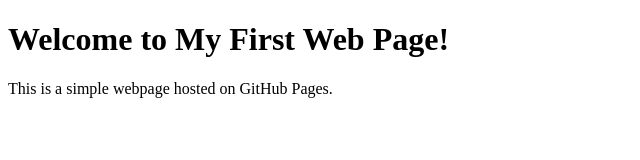
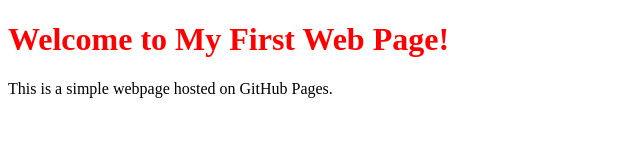
Before and after one commit to shogo-katou/my-first-web-page, a plain HTML site: page index.html in a window 1280 px wide. Shown: the whole page, without its empty margins (0-640 px from the left). Drawn offline with Linux system fonts and the light colour scheme.

Commit message:
Update index.html

```diff
--- a/index.html
+++ b/index.html
@@ -4,6 +4,11 @@
     <meta charset="UTF-8">
     <meta name="viewport" content="width=device-width, initial-scale=1.0">
     <title>My First Web Page</title>
+    <style>
+        h1 {
+            color: red; /* 赤色に設定 */
+        }
+    </style>
 </head>
 <body>
     <h1>Welcome to My First Web Page!</h1>
```
